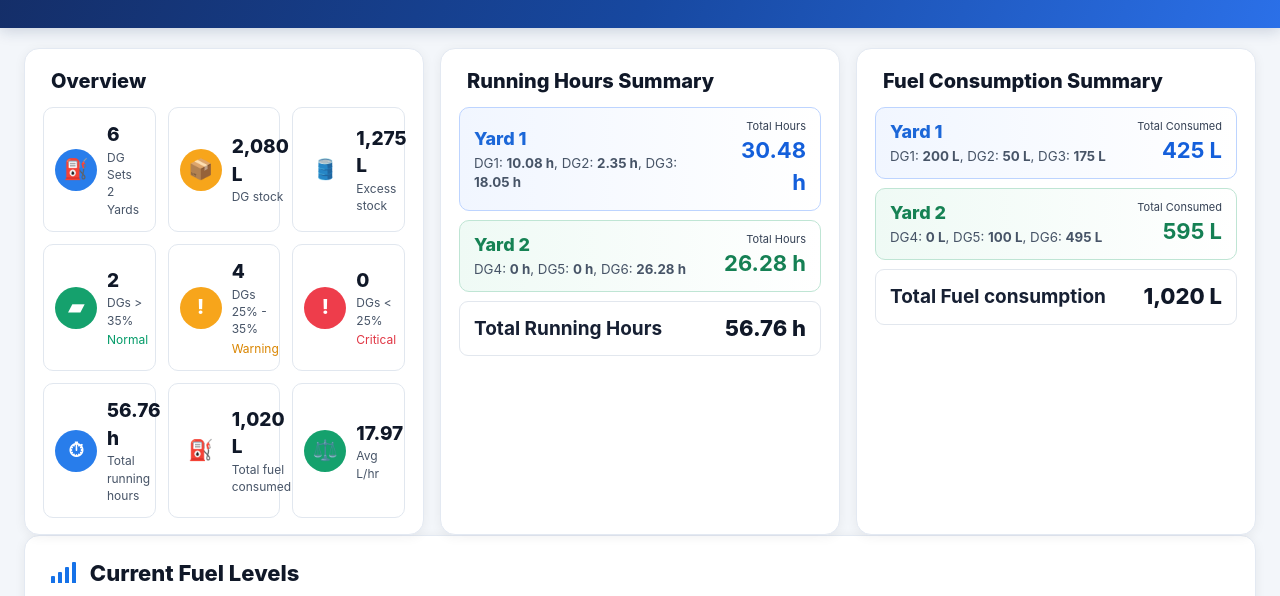
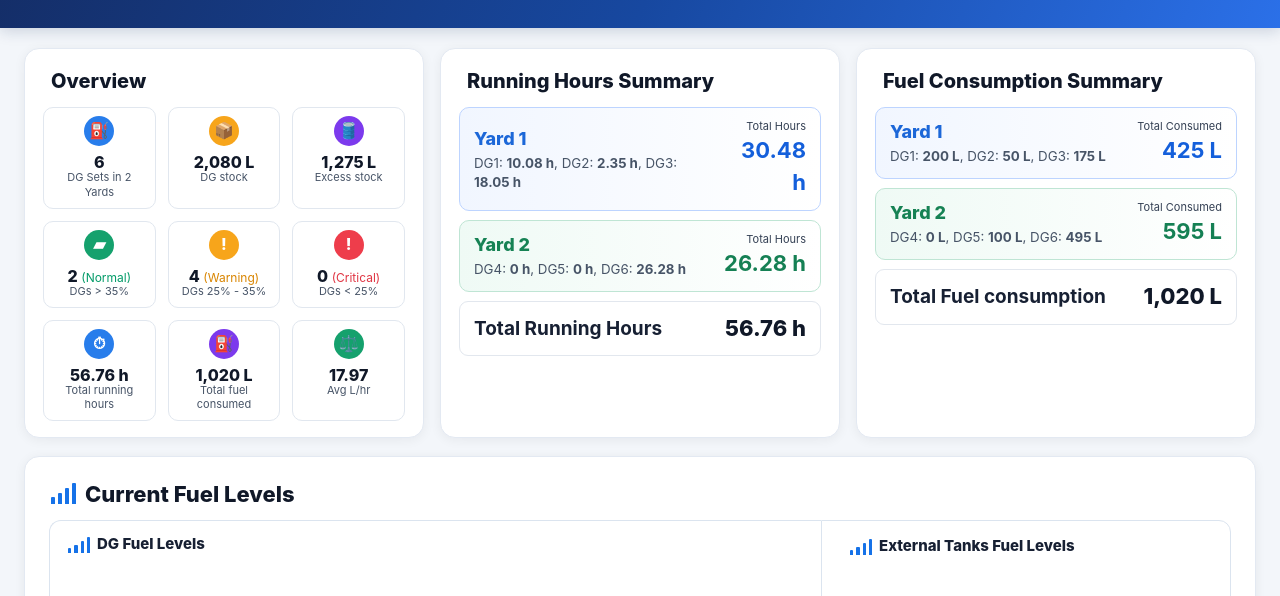
Before and after one commit to Godrej-Park-Retreat/Dashboard-DG, a plain HTML site: page site/index.html in a window 1280 px wide. Shown: the part 136-732 px from the top of the page. Drawn offline with nearby package versions, Linux system fonts and the light colour scheme.

Commit message:
Comsmatic changes

```diff
--- a/site/css/dashboard.css
+++ b/site/css/dashboard.css
@@ -207,6 +207,7 @@ h2 {
     display: grid;
     grid-template-columns: 1fr 1fr 1fr;
     gap: 16px;
+    margin-bottom: 18px;
 }
 
 .summary-panel {
@@ -236,6 +237,42 @@ h2 {
     align-items: center;
     gap: 10px;
     min-height: 88px
+}
+
+/* Make overview cards display icon on top, value on next line and description below */
+.overview-card {
+    flex-direction: column;
+    align-items: center;
+    text-align: center;
+    padding: 8px 8px;
+    gap: 6px;
+    min-height: 64px;
+}
+
+.overview-card .summary-icon {
+    width: 30px;
+    height: 30px;
+    border-radius: 50%;
+    display: inline-flex;
+    align-items: center;
+    justify-content: center;
+    font-size: 16px;
+    margin-bottom: 2px;
+}
+
+.overview-card .overview-number {
+    font-size: 16px;
+    margin: 0;
+    padding: 0;
+    line-height: 1;
+}
+
+.overview-card .overview-label {
+    font-size: 11px;
+    color: #475467;
+    margin: 0;
+    padding: 0;
+    line-height: 1.35;
 }
 
 .summary-icon {
@@ -267,6 +304,10 @@ h2 {
         background: #ee3d4b
     }
 
+    .summary-icon.purple {
+        background: #7c3aed
+    }
+
 .overview-number {
     font-size: 19px;
     font-weight: 800;
@@ -280,7 +321,8 @@ h2 {
 
 .overview-state {
     font-size: 12px;
-    margin-top: 2px
+    margin-bottom: 2px;
+    font-weight: normal;
 }
 
     .overview-state.normal {
--- a/site/js/app.js
+++ b/site/js/app.js
@@ -274,12 +274,12 @@ function renderExternalTanks(data){
   const externalStock = externalTanks.reduce((s,t)=>s + (Number(t.currentLiters) || 0), 0);
 
   document.querySelector("#overviewCards").innerHTML=`
-    <div class="overview-card"><div class="summary-icon blue">⛽</div><div><div class="overview-number">${cfg.length}</div><div class="overview-label">DG Sets</div><div class="overview-label">2 Yards</div></div></div>
+    <div class="overview-card"><div class="summary-icon blue">⛽</div><div><div class="overview-number">${cfg.length}</div><div class="overview-label">DG Sets in 2 Yards</div></div></div>
     <div class="overview-card"><div class="summary-icon yellow">📦</div><div><div class="overview-number">${fmt(currentStock)} L</div><div class="overview-label">DG stock</div></div></div>
     <div class="overview-card"><div class="summary-icon purple">🛢️</div><div><div class="overview-number">${fmt(externalStock)} L</div><div class="overview-label">Excess stock</div></div></div>
-    <div class="overview-card"><div class="summary-icon green">▰</div><div><div class="overview-number">${normal}</div><div class="overview-label">DGs &gt; ${warnLabel}%</div><div class="overview-state normal">Normal</div></div></div>
-    <div class="overview-card"><div class="summary-icon yellow">!</div><div><div class="overview-number">${warning}</div><div class="overview-label">DGs ${critLabel}% - ${warnLabel}%</div><div class="overview-state warning">Warning</div></div></div>
-    <div class="overview-card"><div class="summary-icon red">!</div><div><div class="overview-number">${critical}</div><div class="overview-label">DGs &lt; ${critLabel}%</div><div class="overview-state critical">Critical</div></div></div>
+    <div class="overview-card"><div class="summary-icon green">▰</div><div><div class="overview-number">${normal} <span class="overview-state normal">(Normal)</span></div><div class="overview-label">DGs &gt; ${warnLabel}%</div></div></div>
+    <div class="overview-card"><div class="summary-icon yellow">!</div><div><div class="overview-number">${warning} <span class="overview-state warning">(Warning)</span></div><div class="overview-label">DGs ${critLabel}% - ${warnLabel}%</div></div></div>
+    <div class="overview-card"><div class="summary-icon red">!</div><div><div class="overview-number">${critical} <span class="overview-state critical">(Critical)</span></div><div class="overview-label">DGs &lt; ${critLabel}%</div></div></div>
     <div class="overview-card"><div class="summary-icon blue">⏱</div><div><div class="overview-number">${fmt(running.total,2)} h</div><div class="overview-label">Total running hours</div></div></div>
     <div class="overview-card"><div class="summary-icon purple">⛽</div><div><div class="overview-number">${fmt(fuelForDisplay)} L</div><div class="overview-label">Total fuel consumed</div></div></div>
     <div class="overview-card"><div class="summary-icon green">⚖️</div><div><div class="overview-number">${avgLph?fmt(avgLph,2):'—'}</div><div class="overview-label">Avg L/hr</div></div></div>`;
```
Also changed, not shown: site/index.html (+1 -1 lines).
